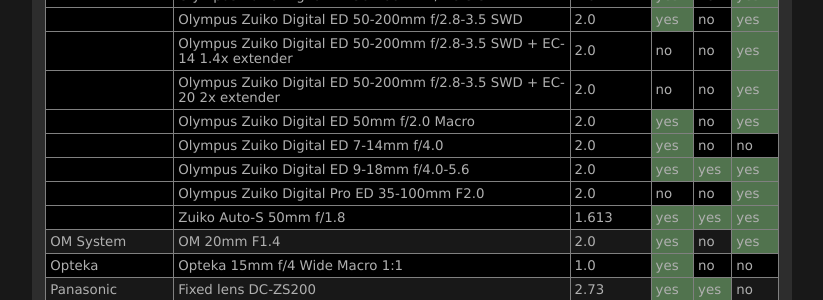
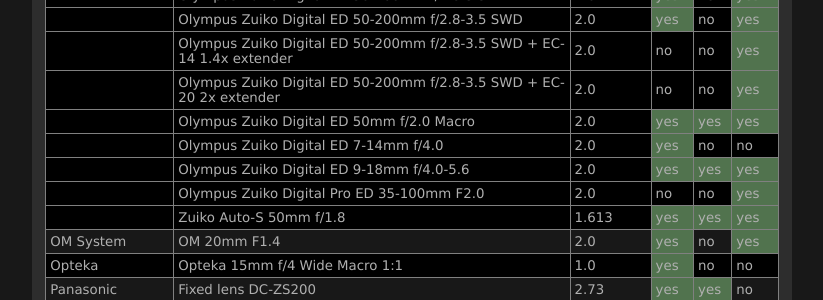
Before and after one commit to lensfun/lensfun.github.io, a Jekyll site: the page built from _posts/lenslist/2999-12-31-Lenslist-master.md, in a window 1280 px wide and 900 px high, scrolled down 17406 px. Shown: the part 146-446 px from the top of the window, without its empty margins (284-1107 px from the left). Built offline with Jekyll 4.4.1, drawn with Linux system fonts in a browser that asks for light colours.

Commit message:
Update master lens list from GitHub Actions

```diff
--- a/_posts/lenslist/2999-12-31-Lenslist-master.md
+++ b/_posts/lenslist/2999-12-31-Lenslist-master.md
@@ -721,7 +721,7 @@ This list was generated on 2024-02-25 from current Lensfun sources. Your Lensfun
 <tr class="lenslist-bg1"><td></td><td>Olympus Zuiko Digital ED 50-200mm f/2.8-3.5 SWD</td><td>2.0</td><td class="lenslist-highlight lenslist-check">yes</td><td class="lenslist-check">no</td><td class="lenslist-highlight lenslist-check">yes</td></tr>
 <tr class="lenslist-bg1"><td></td><td>Olympus Zuiko Digital ED 50-200mm f/2.8-3.5 SWD + EC-14 1.4x extender</td><td>2.0</td><td class="lenslist-check">no</td><td class="lenslist-check">no</td><td class="lenslist-highlight lenslist-check">yes</td></tr>
 <tr class="lenslist-bg1"><td></td><td>Olympus Zuiko Digital ED 50-200mm f/2.8-3.5 SWD + EC-20 2x extender</td><td>2.0</td><td class="lenslist-check">no</td><td class="lenslist-check">no</td><td class="lenslist-highlight lenslist-check">yes</td></tr>
-<tr class="lenslist-bg1"><td></td><td>Olympus Zuiko Digital ED 50mm f/2.0 Macro</td><td>2.0</td><td class="lenslist-highlight lenslist-check">yes</td><td class="lenslist-check">no</td><td class="lenslist-highlight lenslist-check">yes</td></tr>
+<tr class="lenslist-bg1"><td></td><td>Olympus Zuiko Digital ED 50mm f/2.0 Macro</td><td>2.0</td><td class="lenslist-highlight lenslist-check">yes</td><td class="lenslist-highlight lenslist-check">yes</td><td class="lenslist-highlight lenslist-check">yes</td></tr>
 <tr class="lenslist-bg1"><td></td><td>Olympus Zuiko Digital ED 7-14mm f/4.0</td><td>2.0</td><td class="lenslist-highlight lenslist-check">yes</td><td class="lenslist-check">no</td><td class="lenslist-check">no</td></tr>
 <tr class="lenslist-bg1"><td></td><td>Olympus Zuiko Digital ED 9-18mm f/4.0-5.6</td><td>2.0</td><td class="lenslist-highlight lenslist-check">yes</td><td class="lenslist-highlight lenslist-check">yes</td><td class="lenslist-highlight lenslist-check">yes</td></tr>
 <tr class="lenslist-bg1"><td></td><td>Olympus Zuiko Digital Pro ED 35-100mm F2.0</td><td>2.0</td><td class="lenslist-check">no</td><td class="lenslist-check">no</td><td class="lenslist-highlight lenslist-check">yes</td></tr>
```
